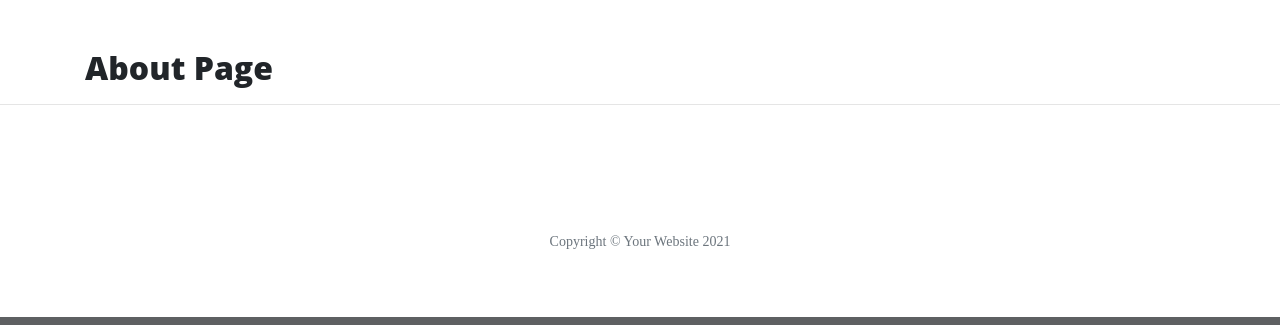
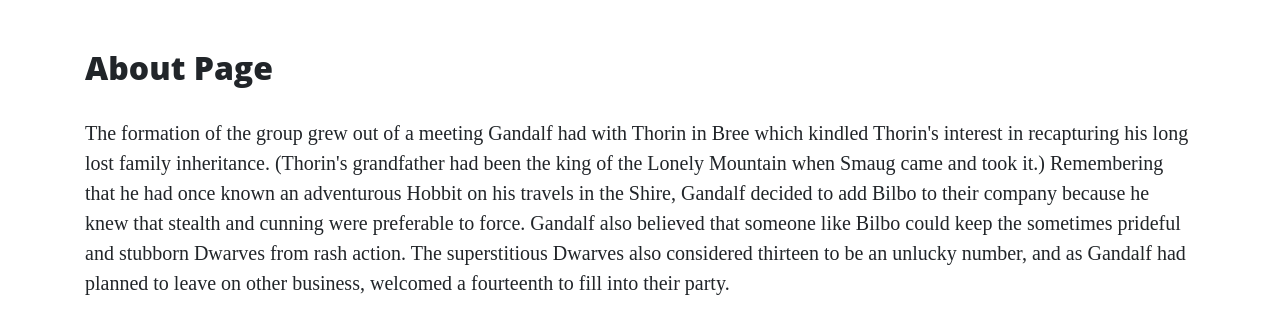
Before and after one commit to murthy1811/Flask-learning, a Flask app: page /about in a window 1280 px wide. Shown: the part 629-954 px from the top of the page. Run offline with Flask 2, Linux system fonts and the light colour scheme; some libraries are stand-ins or nearby versions.

Commit message:
added some company data

```diff
--- /dev/null
+++ b/static/css/style.css
@@ -0,0 +1,3 @@
+.col-md-5 img {
+    width: 100%;
+}
--- a/templates/about.html
+++ b/templates/about.html
@@ -2,6 +2,46 @@
 {% block content%}
 
     <h2>About Page</h2>
+    <p>The formation of the group grew out of a meeting Gandalf had with Thorin in Bree which kindled Thorin's interest in
+        recapturing his long lost family inheritance. (Thorin's grandfather had been the king of the Lonely Mountain when
+        Smaug came and took it.) Remembering that he had once known an adventurous Hobbit on his travels in the Shire,
+        Gandalf decided to add Bilbo to their company because he knew that stealth and cunning were preferable to force.
+        Gandalf also believed that someone like Bilbo could keep the sometimes prideful and stubborn Dwarves from rash
+        action. The superstitious Dwarves also considered thirteen to be an unlucky number, and as Gandalf had planned to
+        leave on other business, welcomed a fourteenth to fill into their party.
+    </p>
+
+    <div class="row featurette">
+        <div class="col-md-7">
+            <h3>Thorin Oakenshield</h3>
+			<p>
+				In the year TA 2746, Thorin II was born to Dwarven prince Thráin II in the mountain city of The Lonely Mountain.
+				Early in his youth, he and the other Dwarves of the Lonely Mountain were forced to flee by the dragon Smaug in TA
+				2770. While in exile, he quickly grew to become a capable warrior. This was demonstrated when he participated in the
+				Battle of Azanulbizar in TA 2799. He marched with one of the Dwarven armies beneath the East-gate of Moria. At some
+				point in the fighting, his shield broke, and using an oaken tree branch found on the floor as a shield, he gained
+				the epithet "Oakenshield," which would remain with him even in death.
+			</p>
+        </div>
+        <div class="col-md-5">
+            <img src="https://vignette.wikia.nocookie.net/lotr/images/3/3f/ThorinBIG.jpg" alt="">
+        </div>
+    </div>
+
+    <div class="row featurette">
+        <div class="col-md-5">
+            <img src="https://vignette.wikia.nocookie.net/lotr/images/b/b4/The-Hobbit-Fili-and-Kili.jpg" alt="">
+        </div>
+        <div class="col-md-7">
+            <h3>Fili and Kili</h3>
+			<p>
+				Fíli and Kíli were nephews of Thorin, who was the elder brother of their mother Dís. They were also nephews of
+				Frerin, grandsons of Thráin II, and great-grandsons of Thrór. Fíli's most distinguishing feature was his long nose,
+				the longest of any of the Dwarves in Thorin's company.
+			</p>
+        </div>
+    </div>
+
 {% endblock %}
 
 </body>
--- a/templates/base.html
+++ b/templates/base.html
@@ -4,8 +4,9 @@
     <meta charset="UTF-8">
     <meta name="viewport" content="width=device-width, initial-scale=1.0">
     <meta http-equiv="X-UA-Compatible" content="ie=edge">
-    <link rel="stylesheet" href="{{ url_for('static', filename='vendor/bootstrap/css/bootstrap.min.css') }}">
-    <link rel="stylesheet" href="{{ url_for('static', filename='css/clean-blog.min.css') }}">
+    <link rel="stylesheet" href="{{ url_for('static', filename='vendor/bootstrap/css/bootstrap.min.css') }}" type="text/css">
+    <link rel="stylesheet" href="{{ url_for('static', filename='css/clean-blog.min.css') }}" type="text/css">
+    <link rel="stylesheet" href="{{ url_for('static', filename='css/style.css') }}" type="text/css">
     <title>Hello Flask</title>
 </head>
 <body>
```
